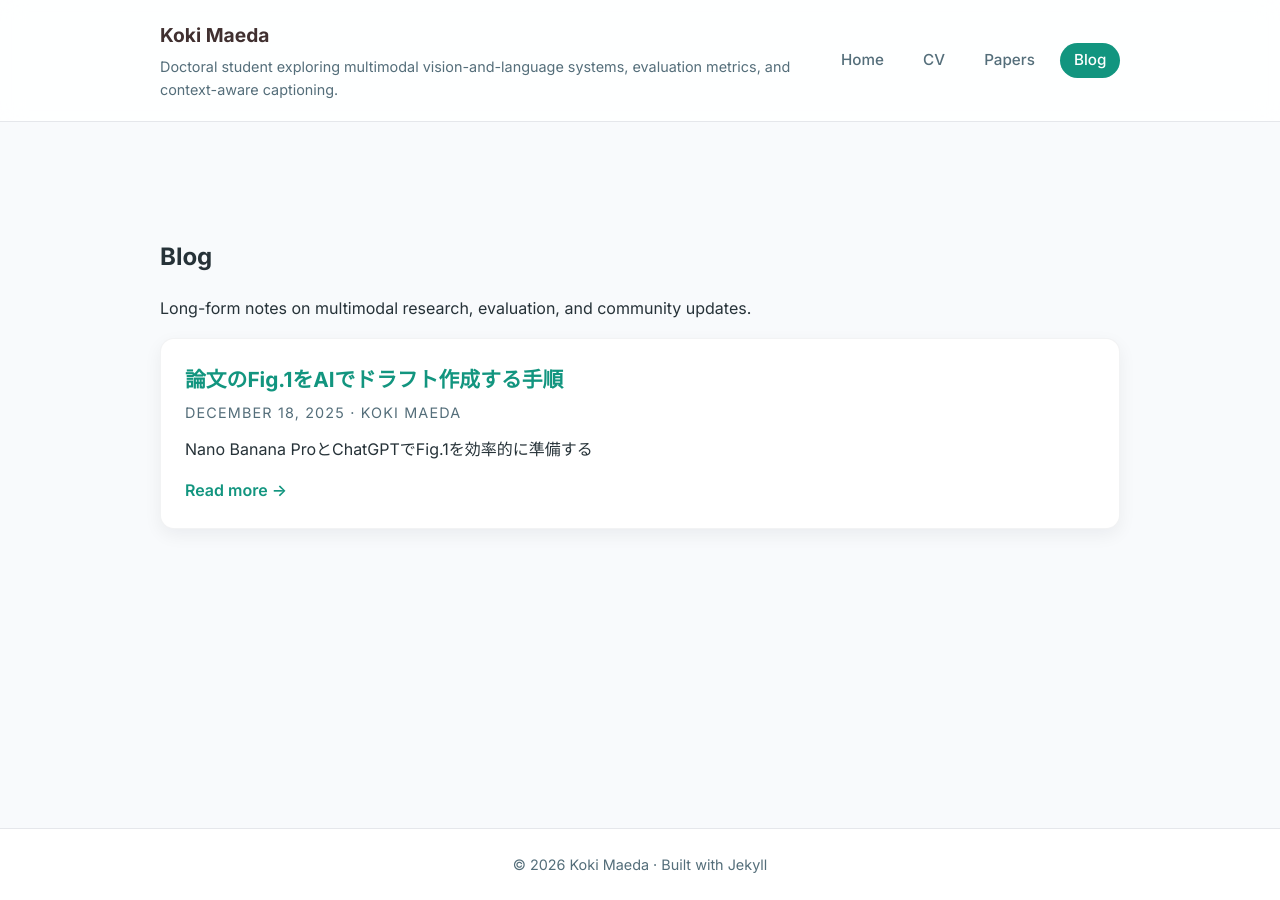
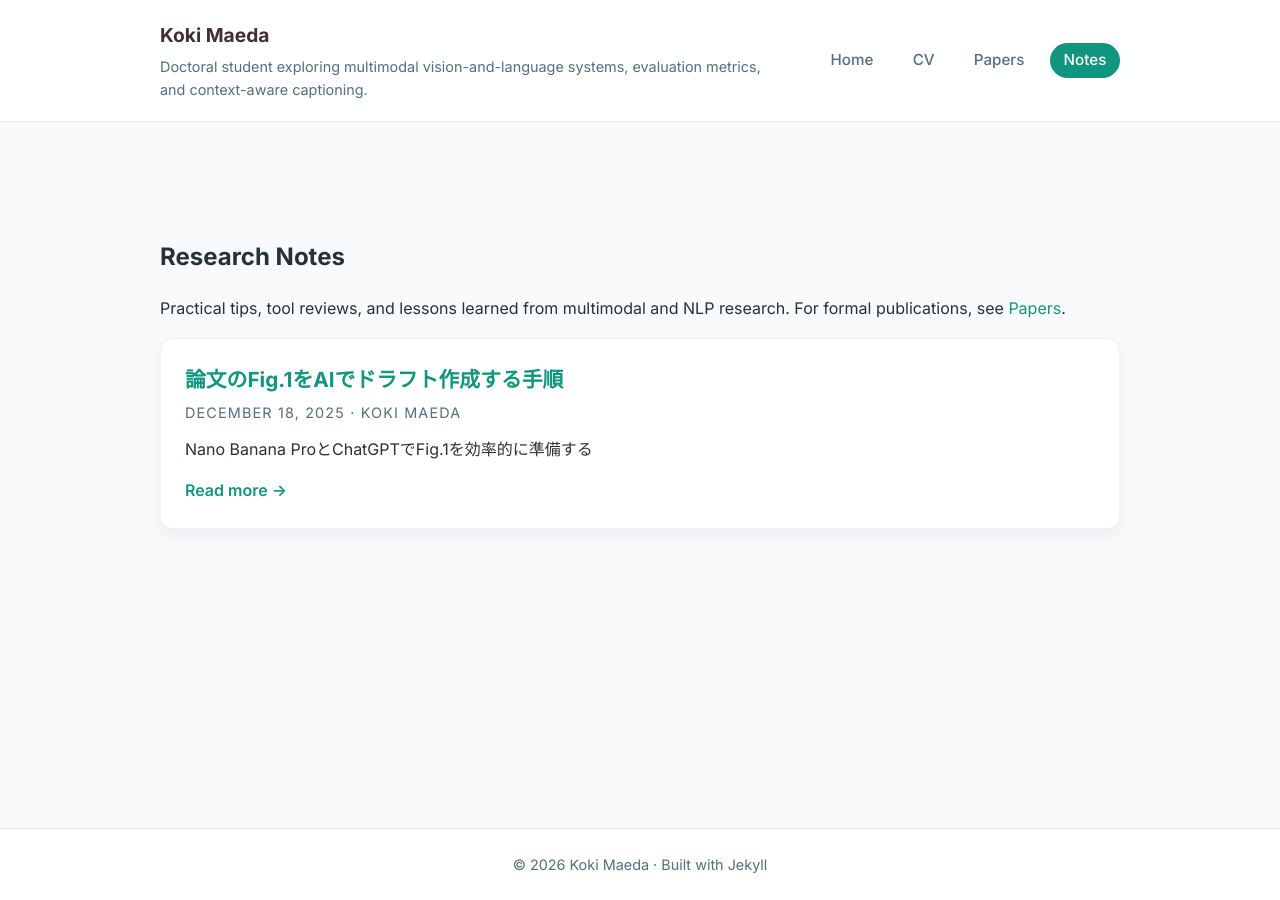
Before and after one commit to Silviase/silviase.github.io, a Jekyll site: the page built from pages/blog.md, in a window 1280 px wide. Built offline with Jekyll 4.4.1, drawn with Linux system fonts in a browser that asks for light colours.

Commit message:
refactor: rebrand /blog as Research Notes with clear content role
Rename Blog to Research Notes in navigation and page title. Add cross-
link to /papers in the intro to clarify the relationship: Notes for
practical tips, Papers for formal publications.

Fixes #28

Co-Authored-By: Claude Opus 4.6 (1M context) <noreply@anthropic.com>

```diff
--- a/_data/navigation.yml
+++ b/_data/navigation.yml
@@ -4,5 +4,5 @@
   url: /cv/
 - title: Papers
   url: /papers/
-- title: Blog
+- title: Notes
   url: /blog/
--- a/_layouts/blog.html
+++ b/_layouts/blog.html
@@ -5,7 +5,7 @@ layout: default
 <section class="page-section blog-index">
   <div class="container">
     <header class="section-header">
-      <h1>Blog</h1>
+      <h1>{{ page.title }}</h1>
       {% if page.intro %}
       <p class="section-description">{{ page.intro }}</p>
       {% endif %}
--- a/pages/blog.md
+++ b/pages/blog.md
@@ -1,6 +1,6 @@
 ---
 layout: blog
-title: Blog
+title: Research Notes
 permalink: /blog/
-intro: 'Long-form notes on multimodal research, evaluation, and community updates.'
+intro: 'Practical tips, tool reviews, and lessons learned from multimodal and NLP research. For formal publications, see <a href="/papers/">Papers</a>.'
 ---
```
